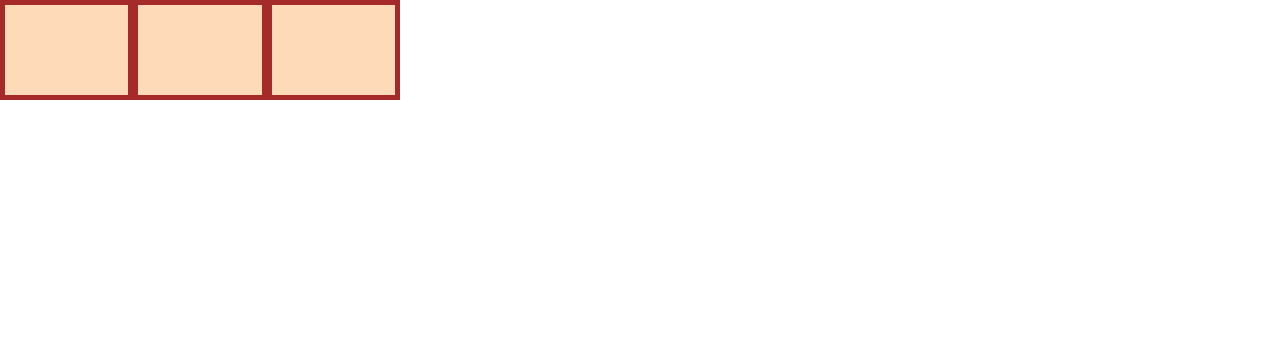
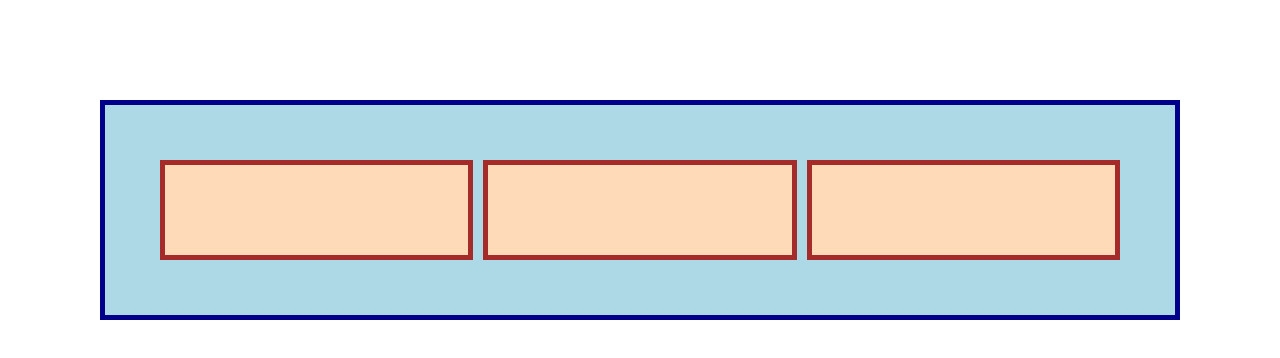
Before and after one commit to lejdenlazaro/odin-practice, a plain HTML site: page index.html in a window 1280 px wide. Drawn offline with Linux system fonts and the light colour scheme.

Commit message:
Save progress for flexbox experiment

```diff
--- a/styles/style.css
+++ b/styles/style.css
@@ -5,12 +5,17 @@
 }
 
 .flex-container {
-  max-width: 50vh;
+  max-width: 100vw;
+  padding: 50px;
+  border: 5px solid darkblue;
+  background-color: lightblue;
+  margin: 100px;
   display: flex;
 }
 
 .flex-container div {
   height: 100px;
+  margin: 5px;
   border: 5px solid brown;
   background-color: peachpuff;
   flex: 1;
```
